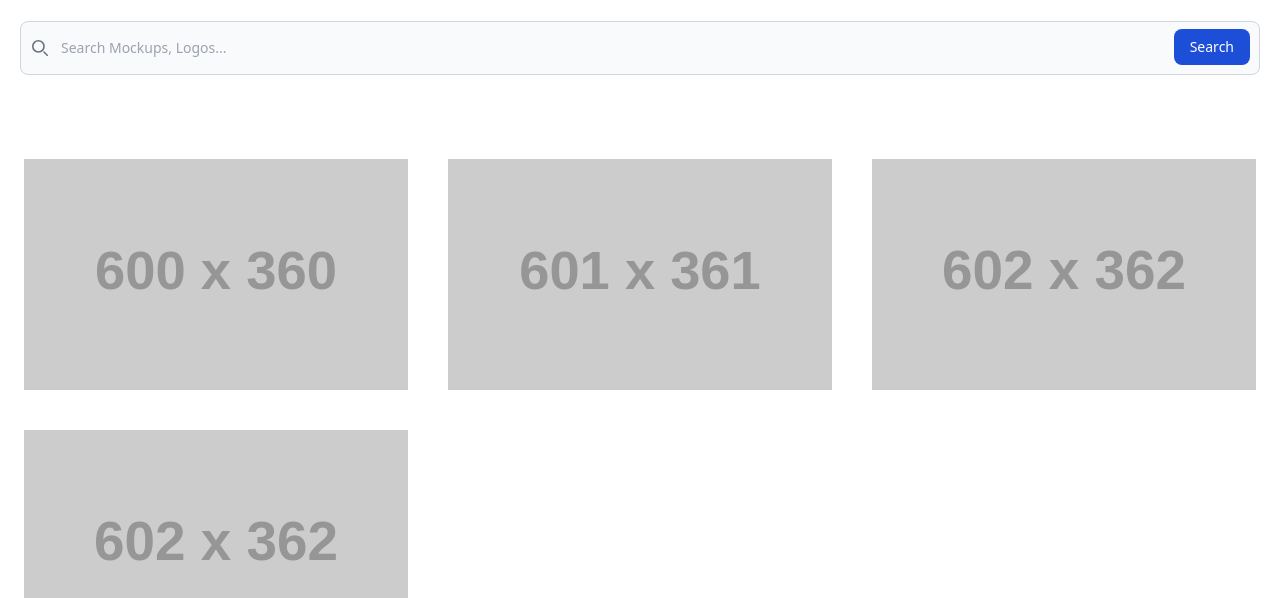
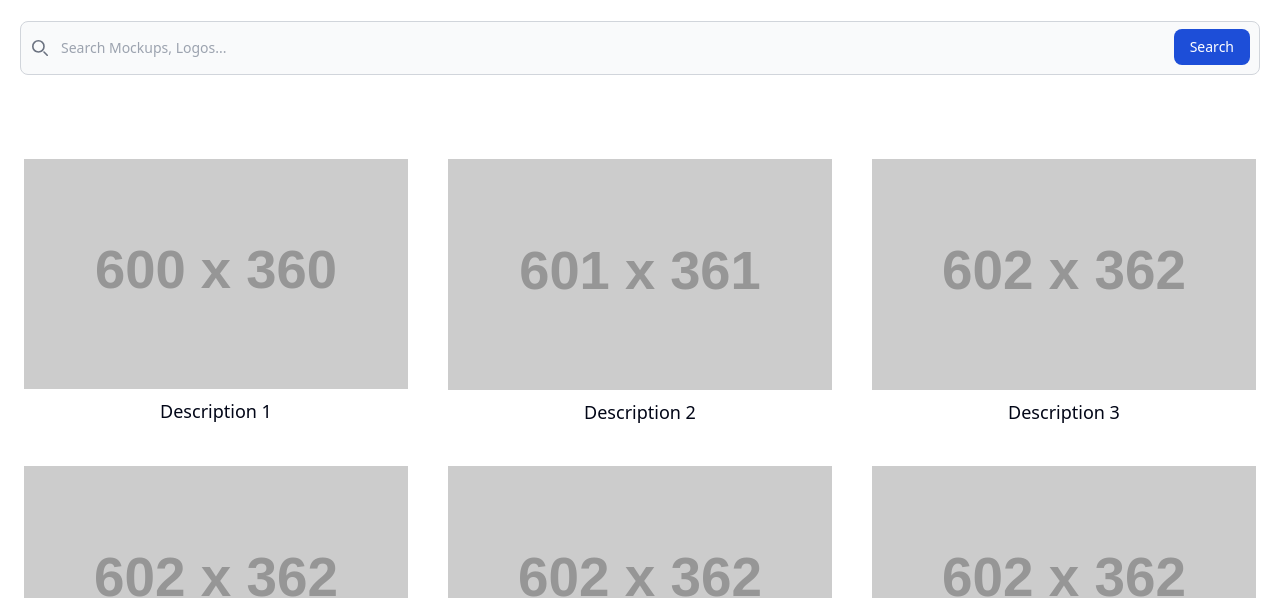
Before and after one commit to ardhenbracero/Image-Search-API, a plain HTML site: page index.html in a window 1280 px wide. Shown: the part 203-801 px from the top of the page. Drawn offline with nearby package versions, Linux system fonts and the light colour scheme; placeholder pictures from the web are drawn by us.

Commit message:
display alt description

```diff
--- a/index.html
+++ b/index.html
@@ -92,9 +92,10 @@
               </div>
             </div>
           </div> -->
-
-
-          <div id="search-results" class="flex flex-wrap -m-4">
+          <div>
+             <div id="search-results" class="flex flex-wrap -m-4">
+            </div>
+            <div id="alt_description">  </div>
           </div>
 
           <div class="flex items-center justify-center mt-6">
@@ -109,4 +110,3 @@
 
       <script src="index.js"></script>
 </body>
-</html>
--- a/index.js
+++ b/index.js
@@ -5,7 +5,7 @@ const inputElement = document.getElementById("default-search");
 const searchBtn = document.getElementById("search-button");
 const searchResults = document.querySelector('#search-results');
 const showMoreBtn = document.getElementById('showMore');
-
+const alt_image = document.getElementById('alt_description');
 
 let inputData = "";
 let page = 1;
@@ -16,27 +16,42 @@ const displayResults = (results) => {
 
 
 searchResults.innerHTML = "";
+alt_image.innerHTML = "";
 
     results.forEach((result) => {
+        const resultContainer = document.createElement("div");
         const imgElement = document.createElement("img");
-        imgElement.classList.add('unsplashImage', 'lg:w-1/3', 'sm:w-full');
+        const altText = document.createElement('p');
 
+        resultContainer.classList.add('resultContainer', 'lg:w-1/3', 'md:w-1/2', 'sm:w-full');
+        altText.classList.add('altTextStlye', 'text-slate-950', 'text-center', 'text-lg', 'mt-2');
+
+        imgElement.classList.add('unsplashImage');
         imgElement.src = result.urls.small;
-        imgElement.alt = result.alt_description;
+
+        altText.textContent = result.alt_description;
 
 
-        // const unsplashImageContainer = document.querySelector(".unsplashImage");
+        resultContainer.appendChild(imgElement);
+        resultContainer.appendChild(altText);
+        searchResults.appendChild(resultContainer);
 
-        searchResults.appendChild(imgElement);
 
     });
 };
+
+
+const hoverImage = () => {
+
+}
 
 const dummyResults = [
     { urls: { small: 'https://dummyimage.com/600x360' }, alt_description: 'Description 1' },
     { urls: { small: 'https://dummyimage.com/601x361' }, alt_description: 'Description 2' },
     { urls: { small: 'https://dummyimage.com/602x362' }, alt_description: 'Description 3' },
     { urls: { small: 'https://dummyimage.com/602x362' }, alt_description: 'Description 4' },
+    { urls: { small: 'https://dummyimage.com/602x362' }, alt_description: 'Description 5' },
+    { urls: { small: 'https://dummyimage.com/602x362' }, alt_description: 'Description 6' },
     // Add more dummy results as needed
 ];
 
--- a/styles.css
+++ b/styles.css
@@ -1,5 +1,5 @@
-.unsplashImage{
-    max-width: 100%;
+.resultContainer{
+    max-width: 600px;
     height: auto;
     padding: 20px;
 }
```
